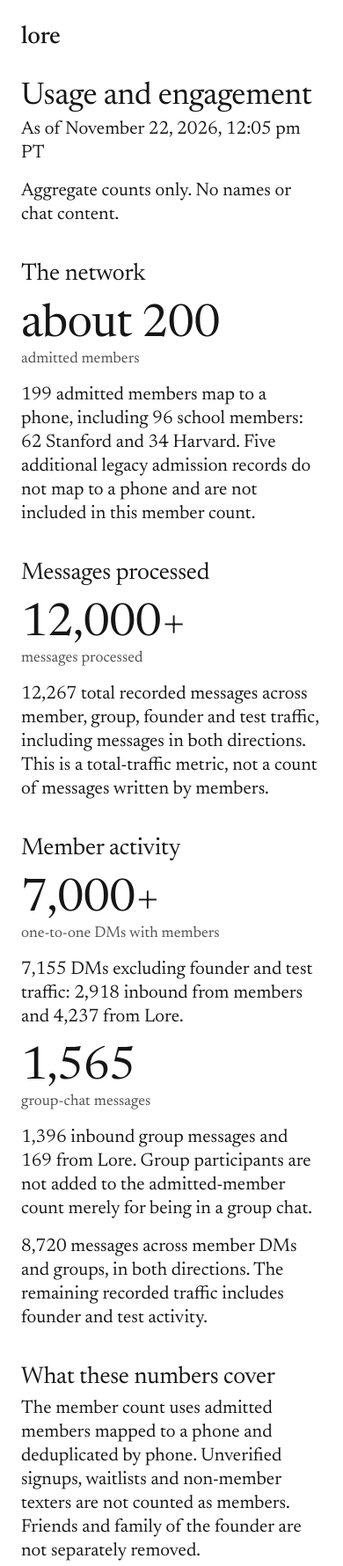
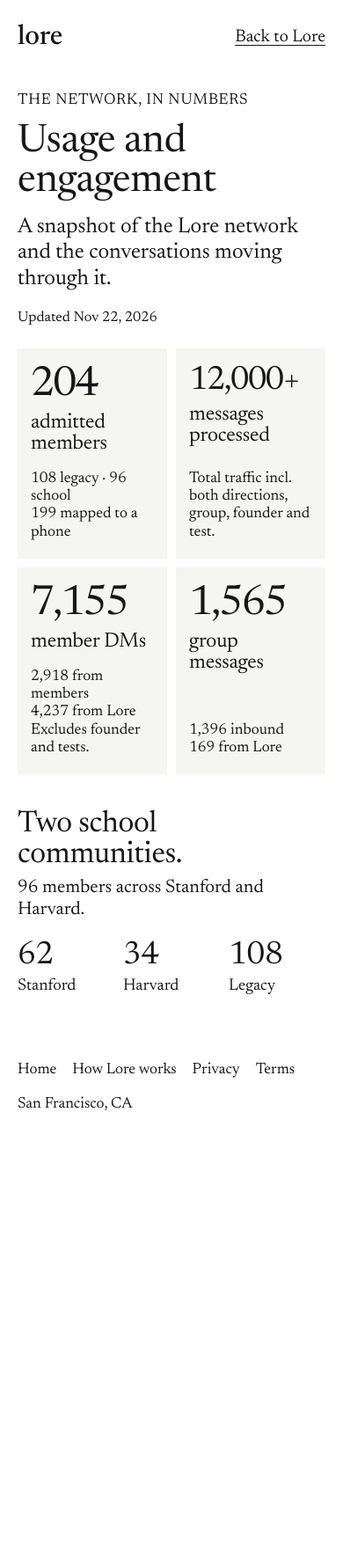
Before and after one commit to Lasp10/lore-landing, a plain HTML site: page stats/index.html in a window 390 px wide. Shown: the top 1780 px of the page at 88% size. After the commit the page ends 1290 px from the top, so only its background shows below. Drawn offline with Linux system fonts and the light colour scheme.

Commit message:
Refresh stats layout and use 204 admitted members

```diff
--- a/stats/index.html
+++ b/stats/index.html
@@ -1,37 +1,27 @@
-<!doctype html><html lang="en"><head><meta charset="utf-8"><meta name="viewport" content="width=device-width,initial-scale=1"><title>lore · usage and engagement</title><meta name="description" content="lore's network numbers, in the open. Aggregate counts only."><link rel="canonical" href="https://loresocial.net/stats/"><link rel="icon" href="/favicon.ico?v=3" sizes="any"><link rel="icon" type="image/png" sizes="32x32" href="/lore-icon-32.png?v=3"><link rel="apple-touch-icon" href="/lore-icon-180.png?v=3"><link rel="stylesheet" href="/legal.css"><link rel="preconnect" href="https://fonts.googleapis.com"><link rel="preconnect" href="https://fonts.gstatic.com" crossorigin><link href="https://fonts.googleapis.com/css2?family=Inter+Tight:wght@400;500;600;700&display=swap" rel="stylesheet"><link rel="stylesheet" href="/site.css">
-<meta property="og:title" content="lore · usage and stats"><meta property="og:description" content="lore's network numbers, in the open. Aggregate counts only."><meta property="og:image" content="https://loresocial.net/brand/og.png"><meta property="og:image:width" content="1200"><meta property="og:image:height" content="630"><meta name="twitter:card" content="summary_large_image">
+<!doctype html>
+<html lang="en">
+<head>
+<meta charset="utf-8"><meta name="viewport" content="width=device-width,initial-scale=1">
+<title>lore · usage and engagement</title>
+<meta name="description" content="Lore network activity. A dated aggregate snapshot of members, messages and school communities.">
+<link rel="canonical" href="https://www.loresocial.net/stats"><link rel="icon" href="/favicon.ico?v=3"><link rel="stylesheet" href="/site.css">
 <style>
-.stats-row{display:flex;gap:44px;flex-wrap:wrap;margin:20px 0 26px}
-.stat .n{font-size:44px;line-height:1.1;font-weight:400;letter-spacing:-.01em}
-.stat .l{font-size:15px;opacity:.75;max-width:170px;margin-top:2px}
-figure{margin:6px 0 10px}
-figcaption{font-size:14px;opacity:.7;margin-top:4px}
-.note{font-size:15px;opacity:.85;border-left:2px solid #16161633;padding-left:12px;margin:14px 0}
-.defs dt{font-weight:600;margin-top:14px}
-.defs dd{margin:2px 0 0;opacity:.9}
-.fresh{margin-top:56px;padding-top:20px;border-top:1px solid #16161622;font-size:15px;opacity:.8}
-svg text{font-family:"Inter Tight",-apple-system,sans-serif}
+*{box-sizing:border-box}body{margin:0;font-size:19px;line-height:1.4}.page{max-width:1160px;margin:auto;padding:36px 44px 32px}.top{display:flex;align-items:center;justify-content:space-between;margin-bottom:64px}.brand{font-size:30px}.top a:last-child{font-size:17px}.eyebrow{font-size:15px;letter-spacing:.05em;text-transform:uppercase;margin:0 0 14px}h1{font-size:clamp(38px,5vw,60px);margin:0 0 14px}.intro{max-width:680px;font-size:23px;margin:0}.stamp{font-size:15px;margin:20px 0 30px}.grid{display:grid;grid-template-columns:repeat(4,minmax(0,1fr));gap:14px}.card{background:#f5f5f1;padding:25px 22px 23px;min-height:236px;display:flex;flex-direction:column}.number{font-size:clamp(40px,4.8vw,63px);line-height:1.1;letter-spacing:-.045em;white-space:nowrap}.label{font-size:22px;line-height:1.2;margin:9px 0 17px}.detail{font-size:16px;line-height:1.35;margin:auto 0 0}.community{display:grid;grid-template-columns:1.15fr 2fr;gap:42px;padding:34px 0;margin-top:12px}.community h2{font-size:29px;margin:0 0 7px}.community p{margin:0;font-size:18px}.schools{display:grid;grid-template-columns:1fr 1fr 1fr;gap:16px}.school .value{font-size:36px;line-height:1.15}.school .name{font-size:18px;margin-top:5px}.notes{padding:24px 0 0;box-shadow:0 -1px 0 #ddd}.notes h2{font-size:18px;margin:0 0 8px}.notes p{font-size:16px;line-height:1.45;margin:0 0 9px;max-width:1040px}footer{margin-top:30px;display:flex;gap:24px;flex-wrap:wrap;font-size:15px;padding:16px 0 0}footer a{text-decoration:none}
+.number-wide{font-size:clamp(34px,3.8vw,49px);letter-spacing:-.045em}
+@media(max-width:900px){.grid{grid-template-columns:repeat(2,minmax(0,1fr))}.card{min-height:200px}.number{font-size:54px}.community{grid-template-columns:1fr;gap:22px}}
+@media(max-width:540px){.page{padding:24px 20px}.top{margin-bottom:42px}.brand{font-size:27px}.intro{font-size:21px}.stamp{font-size:14px;margin-bottom:24px}.grid{gap:10px}.card{padding:20px 15px;min-height:218px}.number{font-size:40px}.number-wide{font-size:32px}.label{font-size:20px}.detail{font-size:15px}.community{padding:28px 0}.schools{gap:10px}.school .value{font-size:31px}.school .name{font-size:16px}.notes p{font-size:15px}footer{gap:18px}}
 </style>
+</head>
+<body><main class="page">
+<nav class="top"><a class="brand" href="/">lore</a><a href="/">Back to Lore</a></nav>
+<header><p class="eyebrow">The network, in numbers</p><h1>Usage and engagement</h1><p class="intro">A snapshot of the Lore network and the conversations moving through it.</p><p class="stamp">Updated Nov 22, 2026</p></header>
+<section class="grid" aria-label="Network metrics">
+<article class="card"><div class="number">204</div><h2 class="label">admitted members</h2><p class="detail">108 legacy · 96 school<br>199 mapped to a phone</p></article>
+<article class="card"><div class="number number-wide">12,000+</div><h2 class="label">messages processed</h2><p class="detail">Total traffic incl. both directions,<br>group, founder and test.</p></article>
+<article class="card"><div class="number">7,155</div><h2 class="label">member DMs</h2><p class="detail">2,918 from members<br>4,237 from Lore<br>Excludes founder and tests.</p></article>
+<article class="card"><div class="number">1,565</div><h2 class="label">group messages</h2><p class="detail">1,396 inbound<br>169 from Lore</p></article>
+</section>
+<section class="community" aria-label="School communities"><div><h2>Two school communities.</h2><p>96 members across Stanford and Harvard.</p></div><div class="schools"><div class="school"><div class="value">62</div><div class="name">Stanford</div></div><div class="school"><div class="value">34</div><div class="name">Harvard</div></div><div class="school"><div class="value">108</div><div class="name">Legacy</div></div></div></section>
 
-<style>.stat .l{max-width:320px}.wrap{max-width:760px}.stats-row{margin-bottom:16px}p{line-height:1.5}h2{margin-top:40px}</style>
-</head><body><div class="wrap"><a class="brand" href="/"><img src="/lore-logo-512.png" alt="">lore</a>
-<h1>Usage and engagement</h1>
-<p>As of November 22, 2026, 12:05 pm PT</p>
-<p>Aggregate counts only. No names or chat content.</p>
-<h2>The network</h2>
-<div class="stats-row"><div class="stat"><div class="n">about 200</div><div class="l">admitted members</div></div></div>
-<p>199 admitted members map to a phone, including 96 school members: 62 Stanford and 34 Harvard. Five additional legacy admission records do not map to a phone and are not included in this member count.</p>
-<h2>Messages processed</h2>
-<div class="stats-row"><div class="stat"><div class="n">12,000+</div><div class="l">messages processed</div></div></div>
-<p>12,267 total recorded messages across member, group, founder and test traffic, including messages in both directions. This is a total-traffic metric, not a count of messages written by members.</p>
-<h2>Member activity</h2>
-<div class="stats-row"><div class="stat"><div class="n">7,000+</div><div class="l">one-to-one DMs with members</div></div></div>
-<p>7,155 DMs excluding founder and test traffic: 2,918 inbound from members and 4,237 from Lore.</p>
-<div class="stats-row"><div class="stat"><div class="n">1,565</div><div class="l">group-chat messages</div></div></div>
-<p>1,396 inbound group messages and 169 from Lore. Group participants are not added to the admitted-member count merely for being in a group chat.</p>
-<p>8,720 messages across member DMs and groups, in both directions. The remaining recorded traffic includes founder and test activity.</p>
-<h2>What these numbers cover</h2>
-<p>The member count uses admitted members mapped to a phone and deduplicated by phone. Unverified signups, waitlists and non-member texters are not counted as members. Friends and family of the founder are not separately removed.</p>
-<p>Messages include onboarding and short replies, not only completed tasks. Processed messages include both inbound and outbound traffic. These totals are not completed-task or completed-introduction counts. Completed introductions are not measurable in this snapshot.</p>
-<p>Snapshot updated November 22, 2026, 12:05 pm PT. This is a dated snapshot, not a live feed.</p>
-<footer><a href="/">Home</a><a href="/docs/how-lore-works/">How lore works</a><a href="/privacy/">Privacy</a><a href="/terms/">Terms</a><span>San Francisco, CA</span></footer></div></body></html>
+<footer><a href="/">Home</a><a href="/docs/how-lore-works/">How Lore works</a><a href="/privacy/">Privacy</a><a href="/terms/">Terms</a><span>San Francisco, CA</span></footer>
+</main></body></html>
```
